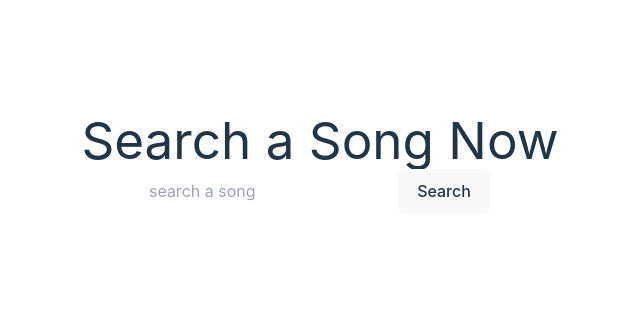
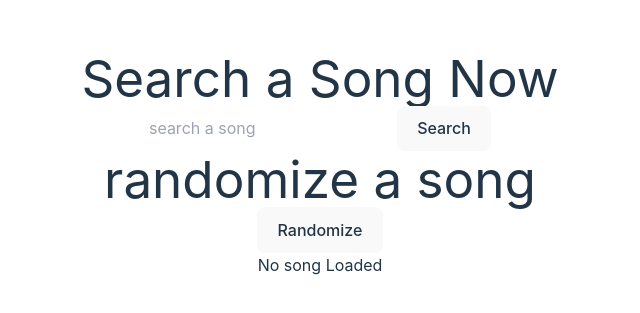
Before and after one commit to Ahmedhussin1/Genuis, a React (Vite) app: page / in a window 1280 px wide. Shown: the part 237-550 px from the top of the page, without its empty margins (320-960 px from the left). Built offline with nearby package versions, Linux system fonts and the light colour scheme.

Commit message:
random song function is working

```diff
--- a/src/App.jsx
+++ b/src/App.jsx
@@ -1,11 +1,13 @@
 import './App.css'
 import SongSearch from './components/SongSearch'
+import FetchSongById from './pages/FetchSongById'
 
 function App() {
 
   return (
     <div>
         <SongSearch/>
+        <FetchSongById/>
     </div>
   )
 }
--- a/src/pages/FetchSongById.jsx
+++ b/src/pages/FetchSongById.jsx
@@ -1,8 +1,35 @@
+import { useState } from "react";
+import { randomSong } from "../services/geniusService";
 
 function FetchSongById() {
+  const [loading, setLoading] = useState(false);
+  const [song, setSong] = useState("");
+
+  const randomNumber = Math.floor(Math.random() * 9999999) + 1;
+  const handleRandomize = async () => {
+    setLoading(true);
+    try {
+      const result = await randomSong(randomNumber);
+      setSong(result);
+    } catch (error) {
+      console.error("Error during randomize song", error);
+    } finally {
+      setLoading(false);
+    }
+  };
   return (
-    <div>FetchSongById</div>
-  )
+    <div>
+      <h1> randomize a song </h1>
+      <button onClick={handleRandomize}>Randomize</button>
+      {loading ? (
+        <p>Loading...</p>
+      ) : song ? (
+        <p>{song.full_title}</p>
+      ) : (
+        <p>No song Loaded</p>
+      )}
+    </div>
+  );
 }
 
-export default FetchSongById
+export default FetchSongById;
--- a/src/services/geniusService.js
+++ b/src/services/geniusService.js
@@ -30,9 +30,7 @@ export const searchSong =async (title) => {
 
 export const randomSong = async (id) =>{
   try{
-    const response = await geniusApi.get('/song',{
-      params:{id:id}
-    })
+    const response = await geniusApi.get(`/songs/${id}`)
     return response.data.response.song
   }catch(error){
     console.error('Error Fetching Song Data From Genius API', error)
```
